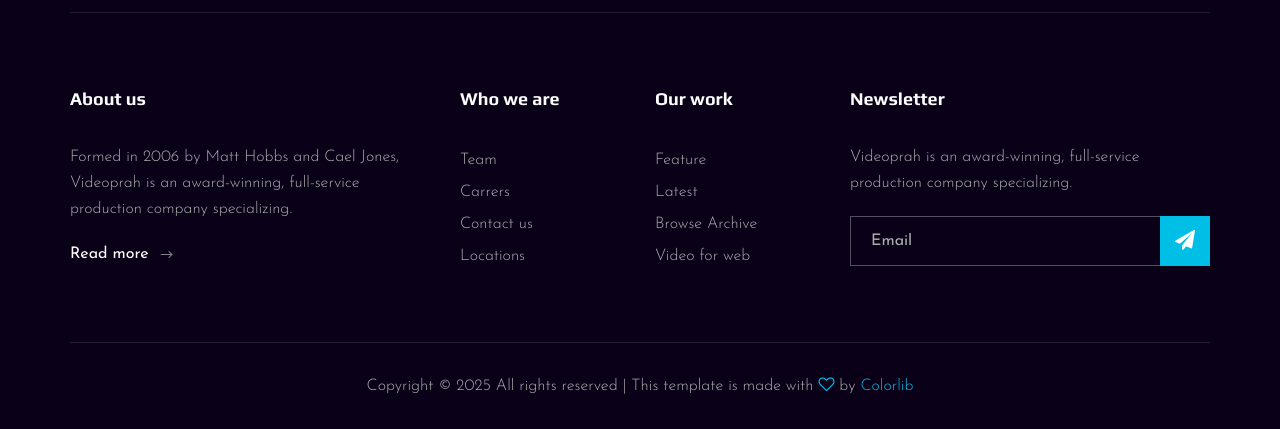
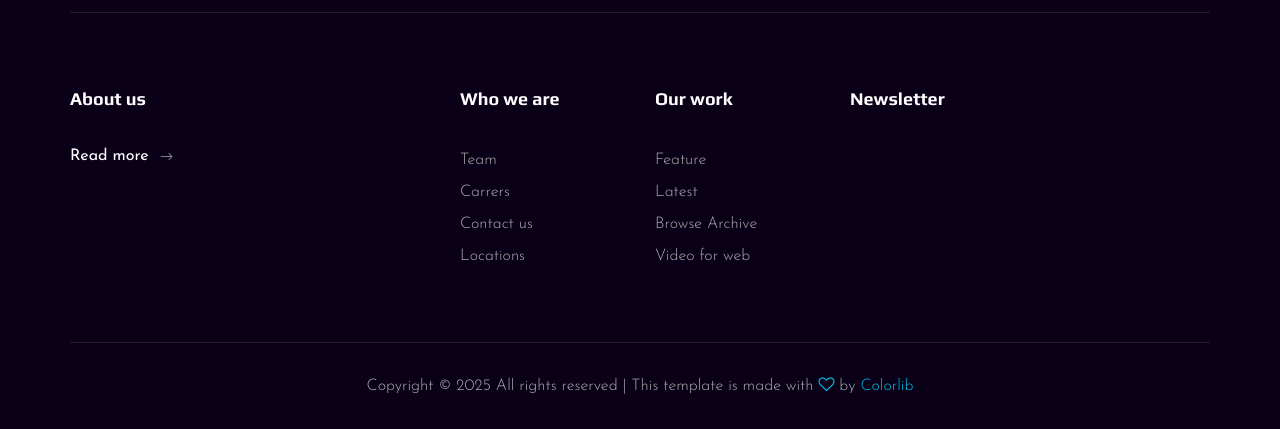
Before and after one commit to erakontendigital/erakontendigital.github.io, a plain HTML site: page blog-details-tvn.html in a window 1280 px wide. Shown: the part 1248-1677 px from the top of the page. Drawn offline with Linux system fonts and the light colour scheme; a script that the page names is missing.

Commit message:
Update blog-details-tvn.html

```diff
--- a/blog-details-tvn.html
+++ b/blog-details-tvn.html
@@ -249,8 +249,7 @@
                     <div class="col-lg-4 col-md-6 col-sm-6">
                         <div class="footer__option__item">
                             <h5>About us</h5>
-                            <p>Formed in 2006 by Matt Hobbs and Cael Jones, Videoprah is an award-winning, full-service
-                                production company specializing.</p>
+                            <p></p>
                             <a href="#" class="read__more">Read more <span class="arrow_right"></span></a>
                         </div>
                     </div>
@@ -279,11 +278,11 @@
                     <div class="col-lg-4 col-md-12">
                         <div class="footer__option__item">
                             <h5>Newsletter</h5>
-                            <p>Videoprah is an award-winning, full-service production company specializing.</p>
+                            <!--p>Videoprah is an award-winning, full-service production company specializing.</p>
                             <form action="#">
                                 <input type="text" placeholder="Email">
                                 <button type="submit"><i class="fa fa-send"></i></button>
-                            </form>
+                        </form-->
                         </div>
                     </div>
                 </div>
```
